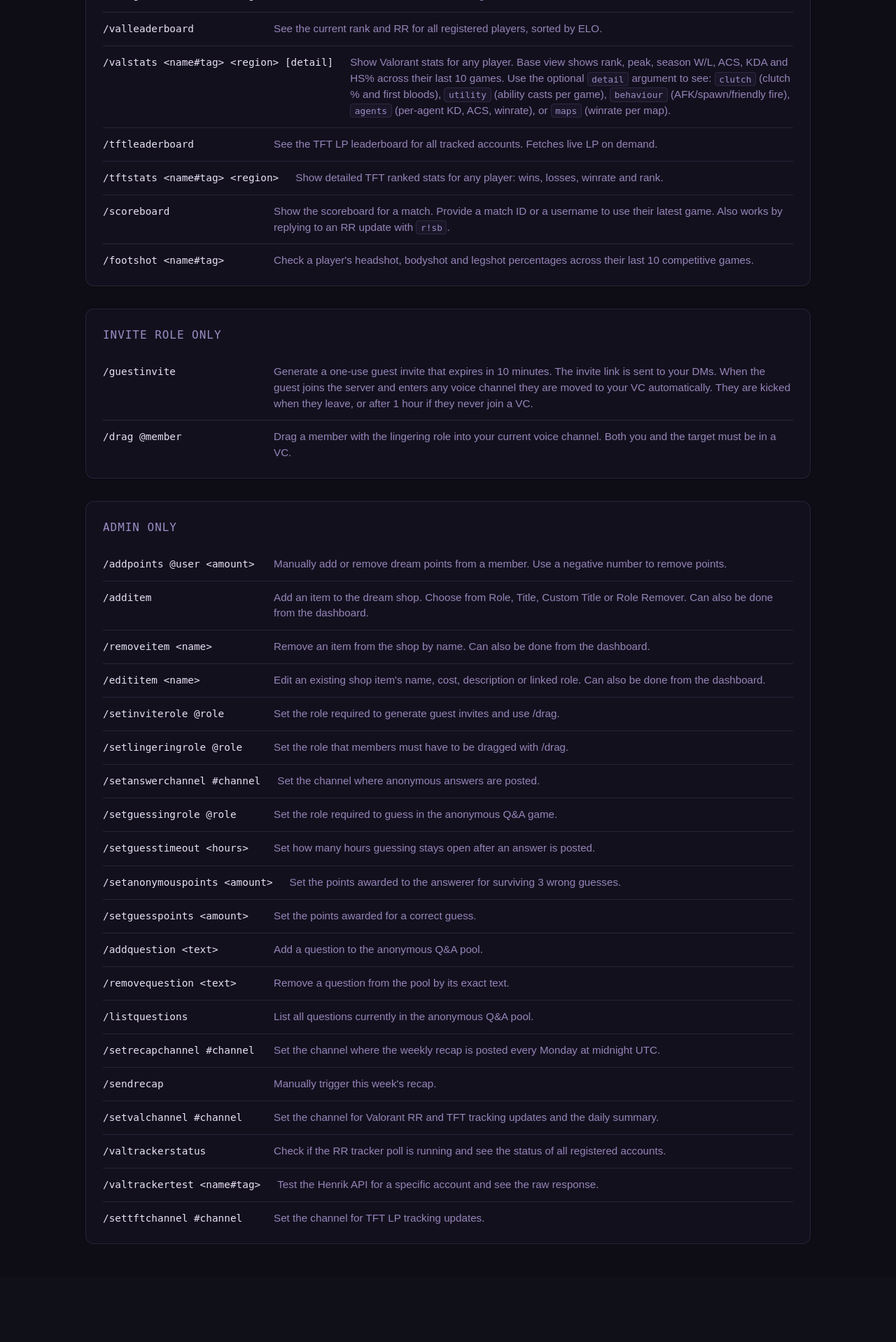
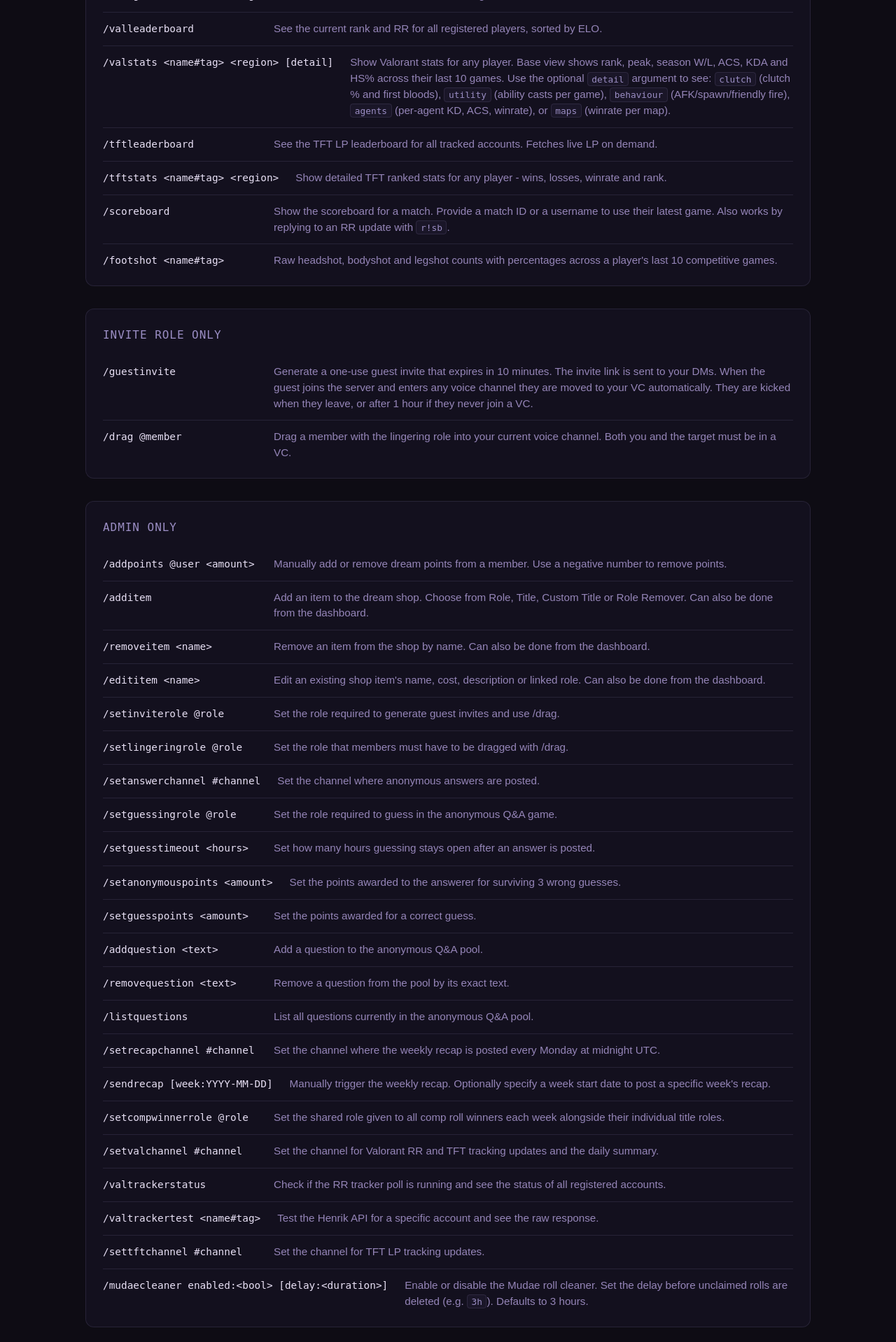
Before and after one commit to sokeki/reverie-bot, a FastAPI app: template dashboard/templates/commands.html in a window 1280 px wide. Shown: the part 1354-3272 px from the top of the page at 70% size. Before the commit the page ends 3132 px from the top, so only its background shows below. Run offline with FastAPI, Linux system fonts and the light colour scheme; the template is opened without the code that fills it, so the values that code supplies are empty; some web fonts are replaced.

Commit message:
updating

```diff
--- a/dashboard/templates/commands.html
+++ b/dashboard/templates/commands.html
@@ -15,14 +15,12 @@
         <div class="cmd-card">
             <div class="cmd-name">/points</div>
             <div class="cmd-desc">Check your dream points, voice time, rank, streak and comp roll history. Add
-                <code>@user</code> to check someone else.
-            </div>
+                <code>@user</code> to check someone else.</div>
         </div>
         <div class="cmd-card">
             <div class="cmd-name">/leaderboard</div>
             <div class="cmd-desc">See the Hall of Dreamers. Sortable by points, rank, voice time or messages. Use
-                <code>top</code> to change how many are shown.
-            </div>
+                <code>top</code> to change how many are shown.</div>
         </div>
         <div class="cmd-card">
             <div class="cmd-name">/shop</div>
@@ -112,8 +110,7 @@
                 and HS% across their last 10 games. Use the optional <code>detail</code> argument to see:
                 <code>clutch</code> (clutch % and first bloods), <code>utility</code> (ability casts per game),
                 <code>behaviour</code> (AFK/spawn/friendly fire), <code>agents</code> (per-agent KD, ACS, winrate), or
-                <code>maps</code> (winrate per map).
-            </div>
+                <code>maps</code> (winrate per map).</div>
         </div>
         <div class="cmd-card">
             <div class="cmd-name">/tftleaderboard</div>
@@ -121,7 +118,7 @@
         </div>
         <div class="cmd-card">
             <div class="cmd-name">/tftstats &lt;name#tag&gt; &lt;region&gt;</div>
-            <div class="cmd-desc">Show detailed TFT ranked stats for any player: wins, losses, winrate and rank.</div>
+            <div class="cmd-desc">Show detailed TFT ranked stats for any player - wins, losses, winrate and rank.</div>
         </div>
         <div class="cmd-card">
             <div class="cmd-name">/scoreboard</div>
@@ -130,7 +127,7 @@
         </div>
         <div class="cmd-card">
             <div class="cmd-name">/footshot &lt;name#tag&gt;</div>
-            <div class="cmd-desc">Check a player's headshot, bodyshot and legshot percentages across their last 10
+            <div class="cmd-desc">Raw headshot, bodyshot and legshot counts with percentages across a player's last 10
                 competitive games.</div>
         </div>
     </div>
@@ -218,8 +215,14 @@
             <div class="cmd-desc">Set the channel where the weekly recap is posted every Monday at midnight UTC.</div>
         </div>
         <div class="cmd-card">
-            <div class="cmd-name">/sendrecap</div>
-            <div class="cmd-desc">Manually trigger this week's recap.</div>
+            <div class="cmd-name">/sendrecap [week:YYYY-MM-DD]</div>
+            <div class="cmd-desc">Manually trigger the weekly recap. Optionally specify a week start date to post a
+                specific week's recap.</div>
+        </div>
+        <div class="cmd-card">
+            <div class="cmd-name">/setcompwinnerrole @role</div>
+            <div class="cmd-desc">Set the shared role given to all comp roll winners each week alongside their
+                individual title roles.</div>
         </div>
         <div class="cmd-card">
             <div class="cmd-name">/setvalchannel #channel</div>
@@ -238,6 +241,11 @@
             <div class="cmd-name">/settftchannel #channel</div>
             <div class="cmd-desc">Set the channel for TFT LP tracking updates.</div>
         </div>
+        <div class="cmd-card">
+            <div class="cmd-name">/mudaecleaner enabled:&lt;bool&gt; [delay:&lt;duration&gt;]</div>
+            <div class="cmd-desc">Enable or disable the Mudae roll cleaner. Set the delay before unclaimed rolls are
+                deleted (e.g. <code>3h</code>). Defaults to 3 hours.</div>
+        </div>
     </div>
 
 </div>
```
Also changed, not shown: README.md.
